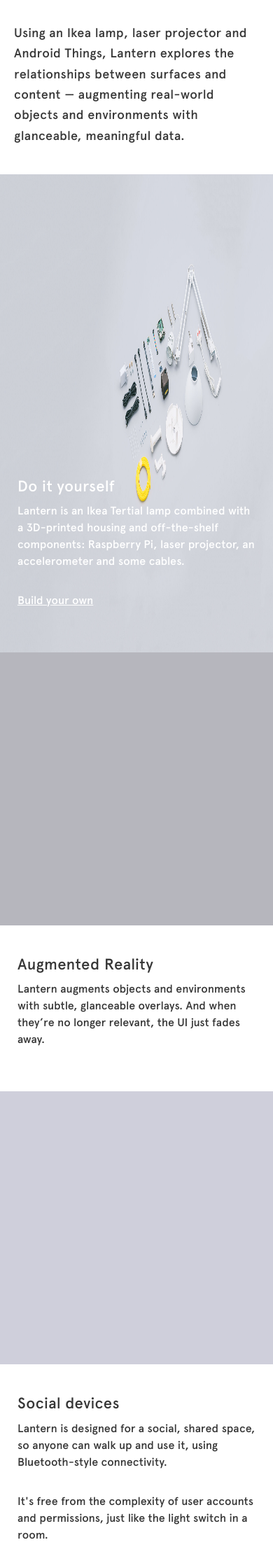
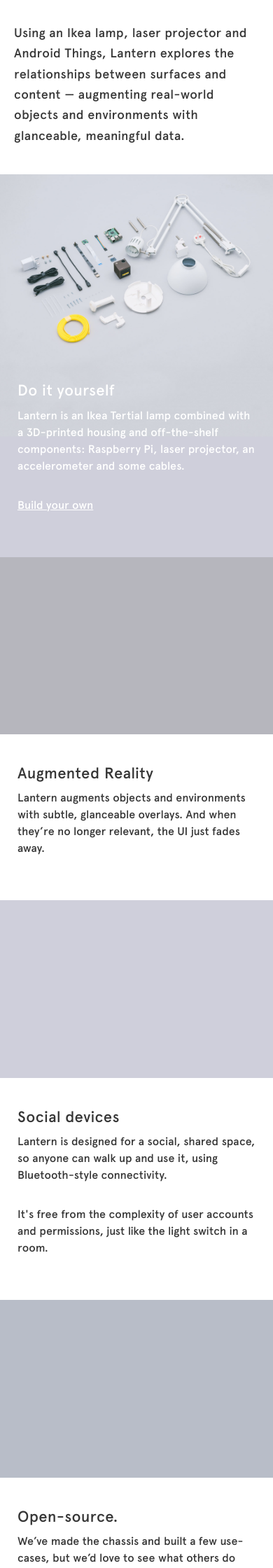
Before and after one commit to teguhpl/nordprojects.github.io, a Jekyll site: the page built from lantern/index.html, in a window 390 px wide. Shown: the part 573-2813 px from the top of the page at 70% size. Built offline with Jekyll 4.4.1, drawn with Linux system fonts in a browser that asks for light colours.

Commit message:
mobile iso

```diff
--- a/lantern/index.html
+++ b/lantern/index.html
@@ -51,6 +51,7 @@ breadcrumb:
   <style>
     .vision-row {
       position: relative;
+      overflow: hidden;
     }
     .vision-row-textbox {
       padding: 22px 25px;
@@ -76,8 +77,6 @@ breadcrumb:
       z-index: 0;
       height: auto;
       width: auto;
-      min-width: 100%;
-      min-height: 100%;
       top: 50%;
       left: 50%;
       transform: translate(-50%, -50%);
@@ -93,7 +92,7 @@ breadcrumb:
         color: inherit;
       }
       .vision-row-background-spacer {
-        height: 100vw;
+        height: 65vw;
       }
     }
 
@@ -102,7 +101,6 @@ breadcrumb:
         max-height: 650px;
         height: 45vw;
         min-height: 447px;
-        overflow: hidden;
       }
       .vision-content {
         width: 90vw;
@@ -113,6 +111,10 @@ breadcrumb:
 
         display: flex;
         align-items: center;
+      }
+      .vision-row-bg {
+        min-width: 100%;
+        min-height: 100%;
       }
       .vision-row-textbox {
         width: 36%;
@@ -144,14 +146,22 @@ breadcrumb:
          src="img/iso-components.jpg">
     <style>
       .iso-background {
-
+        transform: translate(-62.7%, -52%);
+        width: 880px;
+        height: auto;
+        min-height: unset;
+        min-width: unset;
+        max-width: unset;
+        top: 170px;
+        left: 50%;
       }
       @media (min-width: 768px) { /* desktop */
         .iso-background {
           min-width: 1370px;
           max-width: 120%;
-          left:                 42%; top:  60%;
-          transform: translate(-42%,      -52%);
+          width: auto;
+          left: 42%; top: 60%;
+          transform: translate(-42%, -52%);
         }
       }
     </style>
```
